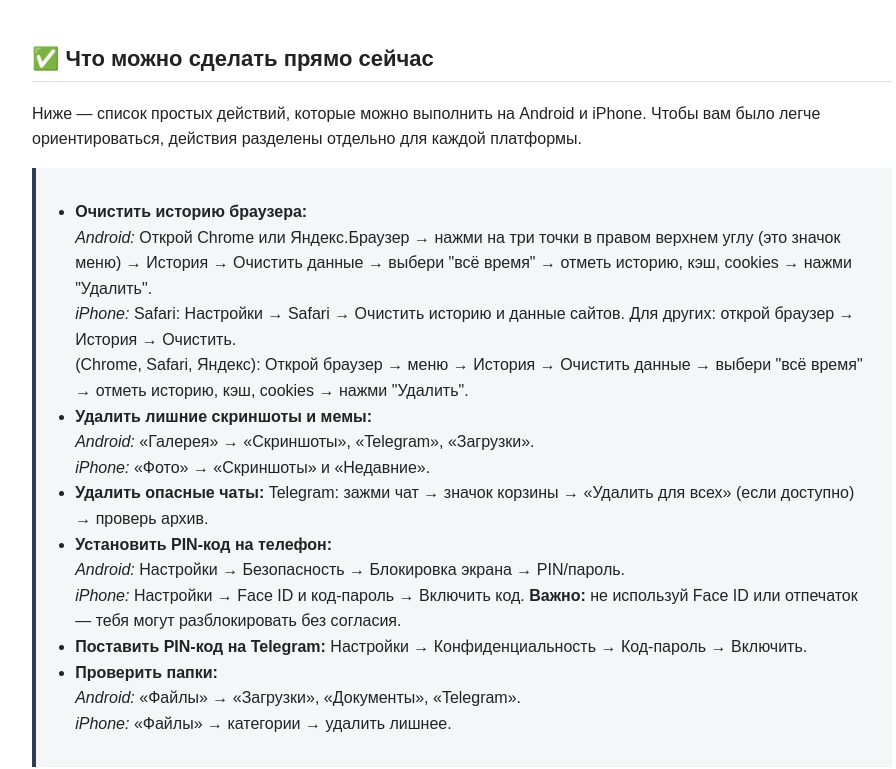
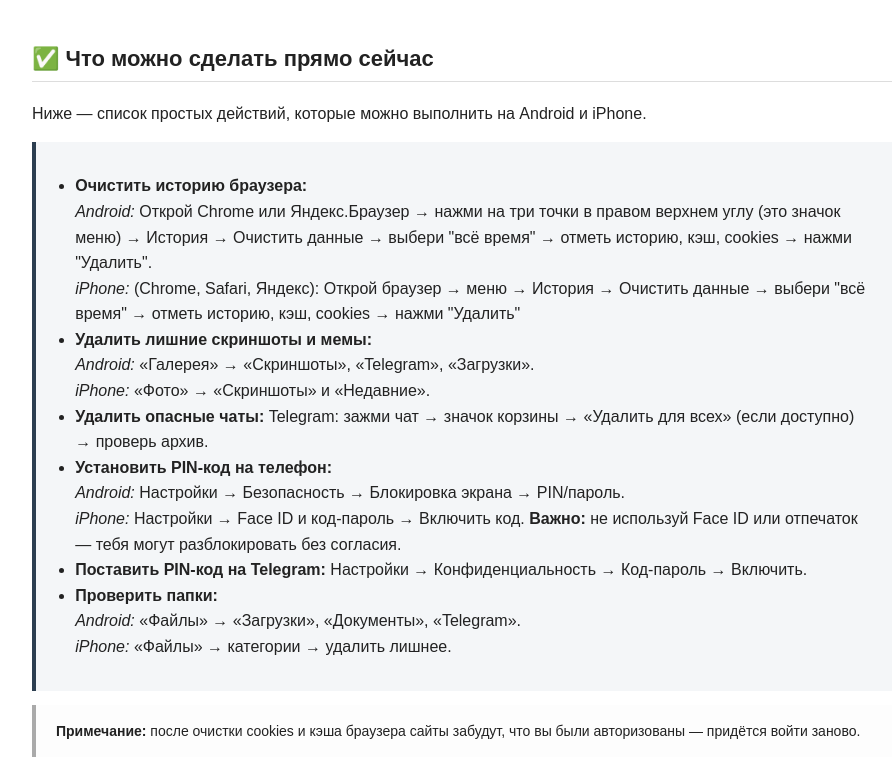
Before and after one commit to Shurko7/privacy-guide, a plain HTML site: page index.html in a window 1280 px wide. Shown: the part 651-1420 px from the top of the page, without its empty margins (178-1074 px from the left). Drawn offline with Linux system fonts and the light colour scheme.

Commit message:
Update index.html
text change

```diff
--- a/index.html
+++ b/index.html
@@ -151,10 +151,10 @@
 
 <div class="section">
   <h2>✅ Что можно сделать прямо сейчас</h2>
-<p>Ниже — список простых действий, которые можно выполнить на Android и iPhone. Чтобы вам было легче ориентироваться, действия разделены отдельно для каждой платформы.</p>
+<p>Ниже — список простых действий, которые можно выполнить на Android и iPhone.</p>
   <div class="checklist">
     <ul>
-      <li><strong>Очистить историю браузера:</strong><br><em>Android:</em> Открой Chrome или Яндекс.Браузер → нажми на три точки в правом верхнем углу (это значок меню) → История → Очистить данные → выбери "всё время" → отметь историю, кэш, cookies → нажми "Удалить".<br><em>iPhone:</em> Safari: Настройки → Safari → Очистить историю и данные сайтов. Для других: открой браузер → История → Очистить.</li> (Chrome, Safari, Яндекс): Открой браузер → меню → История → Очистить данные → выбери "всё время" → отметь историю, кэш, cookies → нажми "Удалить".</li>
+      <li><strong>Очистить историю браузера:</strong><br><em>Android:</em> Открой Chrome или Яндекс.Браузер → нажми на три точки в правом верхнем углу (это значок меню) → История → Очистить данные → выбери "всё время" → отметь историю, кэш, cookies → нажми "Удалить".<br><em>iPhone:</em> (Chrome, Safari, Яндекс): Открой браузер → меню → История → Очистить данные → выбери "всё время" → отметь историю, кэш, cookies → нажми "Удалить"</li>
       <li><strong>Удалить лишние скриншоты и мемы:</strong><br><em>Android:</em> «Галерея» → «Скриншоты», «Telegram», «Загрузки». <br><em>iPhone:</em> «Фото» → «Скриншоты» и «Недавние».</li>
       <li><strong>Удалить опасные чаты:</strong> Telegram: зажми чат → значок корзины → «Удалить для всех» (если доступно) → проверь архив.</li>
       <li><strong>Установить PIN-код на телефон:</strong><br><em>Android:</em> Настройки → Безопасность → Блокировка экрана → PIN/пароль. <br><em>iPhone:</em> Настройки → Face ID и код-пароль → Включить код. <b>Важно:</b> не используй Face ID или отпечаток — тебя могут разблокировать без согласия.</li>
```
